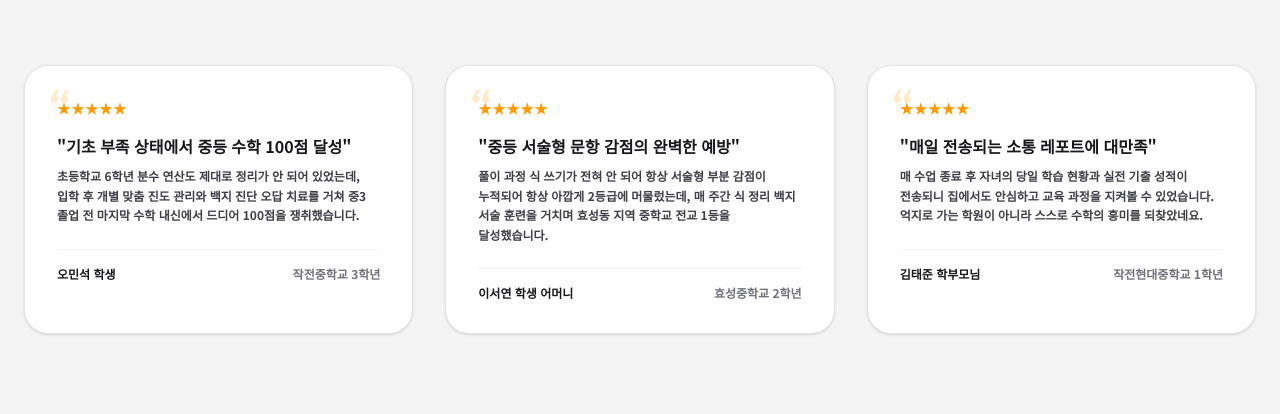
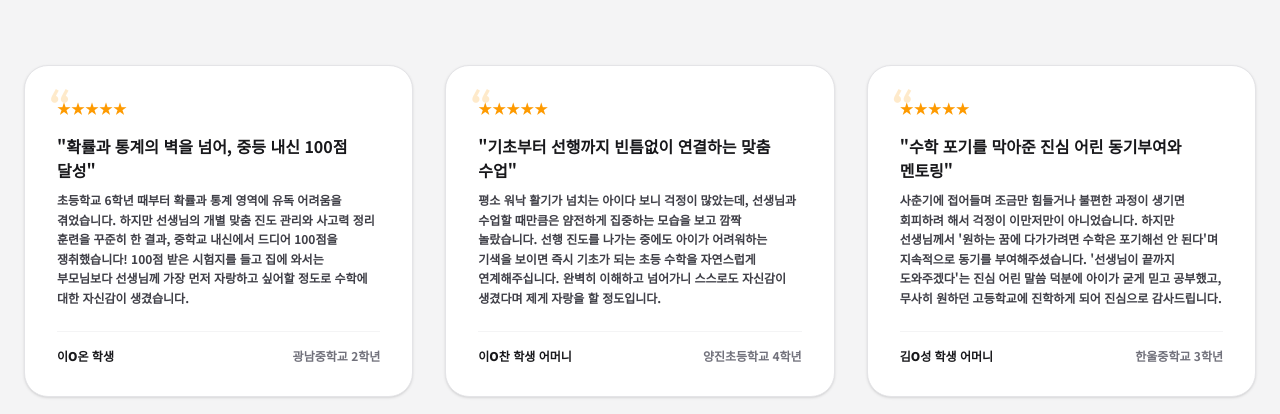
Before and after one commit to KJS9665/kjsmathedu0101, a React (Vite) app: page / in a window 1280 px wide. Shown: the part 5643-6057 px from the top of the page. Built offline with nearby package versions, Linux system fonts and the light colour scheme; no server answers; the database is empty.

Commit message:
Update testimonials with customized refined texts

```diff
--- a/src/App.jsx
+++ b/src/App.jsx
@@ -1225,13 +1225,13 @@ export default function App() {
                   <div className="flex items-center space-x-2 mb-4">
                     <span className="text-amber-500 text-sm">★★★★★</span>
                   </div>
-                  <h4 className="text-base font-bold text-zinc-900 mb-2">"기초 부족 상태에서 중등 수학 100점 달성"</h4>
+                  <h4 className="text-base font-bold text-zinc-900 mb-2">"확률과 통계의 벽을 넘어, 중등 내신 100점 달성"</h4>
                   <p className="text-zinc-700 text-xs leading-relaxed font-semibold">
-                    초등학교 6학년 분수 연산도 제대로 정리가 안 되어 있었는데, 입학 후 개별 맞춤 진도 관리와 백지 진단 오답 치료를 거쳐 중3 졸업 전 마지막 수학 내신에서 드디어 100점을 쟁취했습니다.
+                    초등학교 6학년 때부터 확률과 통계 영역에 유독 어려움을 겪었습니다. 하지만 선생님의 개별 맞춤 진도 관리와 사고력 정리 훈련을 꾸준히 한 결과, 중학교 내신에서 드디어 100점을 쟁취했습니다! 100점 받은 시험지를 들고 집에 와서는 부모님보다 선생님께 가장 먼저 자랑하고 싶어할 정도로 수학에 대한 자신감이 생겼습니다.
                   </p>
                   <div className="mt-6 pt-4 border-t border-zinc-100 flex justify-between items-center text-xs">
-                    <span className="text-zinc-900 font-extrabold">오민석 학생</span>
-                    <span className="text-zinc-500 font-bold">작전중학교 3학년</span>
+                    <span className="text-zinc-900 font-extrabold">이O온 학생</span>
+                    <span className="text-zinc-500 font-bold">광남중학교 2학년</span>
                   </div>
                 </div>
 
@@ -1241,13 +1241,13 @@ export default function App() {
                   <div className="flex items-center space-x-2 mb-4">
                     <span className="text-amber-500 text-sm">★★★★★</span>
                   </div>
-                  <h4 className="text-base font-bold text-zinc-900 mb-2">"중등 서술형 문항 감점의 완벽한 예방"</h4>
+                  <h4 className="text-base font-bold text-zinc-900 mb-2">"기초부터 선행까지 빈틈없이 연결하는 맞춤 수업"</h4>
                   <p className="text-zinc-700 text-xs leading-relaxed font-semibold">
-                    풀이 과정 식 쓰기가 전혀 안 되어 항상 서술형 부분 감점이 누적되어 항상 아깝게 2등급에 머물렀는데, 매 주간 식 정리 백지 서술 훈련을 거치며 효성동 지역 중학교 전교 1등을 달성했습니다.
+                    평소 워낙 활기가 넘치는 아이다 보니 걱정이 많았는데, 선생님과 수업할 때만큼은 얌전하게 집중하는 모습을 보고 깜짝 놀랐습니다. 선행 진도를 나가는 중에도 아이가 어려워하는 기색을 보이면 즉시 기초가 되는 초등 수학을 자연스럽게 연계해주십니다. 완벽히 이해하고 넘어가니 스스로도 자신감이 생겼다며 제게 자랑을 할 정도입니다.
                   </p>
                   <div className="mt-6 pt-4 border-t border-zinc-100 flex justify-between items-center text-xs">
-                    <span className="text-zinc-900 font-extrabold">이서연 학생 어머니</span>
-                    <span className="text-zinc-500 font-bold">효성중학교 2학년</span>
+                    <span className="text-zinc-900 font-extrabold">이O찬 학생 어머니</span>
+                    <span className="text-zinc-500 font-bold">양진초등학교 4학년</span>
                   </div>
                 </div>
 
@@ -1257,13 +1257,13 @@ export default function App() {
                   <div className="flex items-center space-x-2 mb-4">
                     <span className="text-amber-500 text-sm">★★★★★</span>
                   </div>
-                  <h4 className="text-base font-bold text-zinc-900 mb-2">"매일 전송되는 소통 레포트에 대만족"</h4>
+                  <h4 className="text-base font-bold text-zinc-900 mb-2">"수학 포기를 막아준 진심 어린 동기부여와 멘토링"</h4>
                   <p className="text-zinc-700 text-xs leading-relaxed font-semibold">
-                    매 수업 종료 후 자녀의 당일 학습 현황과 실전 기출 성적이 전송되니 집에서도 안심하고 교육 과정을 지켜볼 수 있었습니다. 억지로 가는 학원이 아니라 스스로 수학의 흥미를 되찾았네요.
+                    사춘기에 접어들며 조금만 힘들거나 불편한 과정이 생기면 회피하려 해서 걱정이 이만저만이 아니었습니다. 하지만 선생님께서 '원하는 꿈에 다가가려면 수학은 포기해선 안 된다'며 지속적으로 동기를 부여해주셨습니다. '선생님이 끝까지 도와주겠다'는 진심 어린 말씀 덕분에 아이가 굳게 믿고 공부했고, 무사히 원하던 고등학교에 진학하게 되어 진심으로 감사드립니다.
                   </p>
                   <div className="mt-6 pt-4 border-t border-zinc-100 flex justify-between items-center text-xs">
-                    <span className="text-zinc-900 font-extrabold">김태준 학부모님</span>
-                    <span className="text-zinc-500 font-bold">작전현대중학교 1학년</span>
+                    <span className="text-zinc-900 font-extrabold">김O성 학생 어머니</span>
+                    <span className="text-zinc-500 font-bold">한울중학교 3학년</span>
                   </div>
                 </div>
               </div>
```
